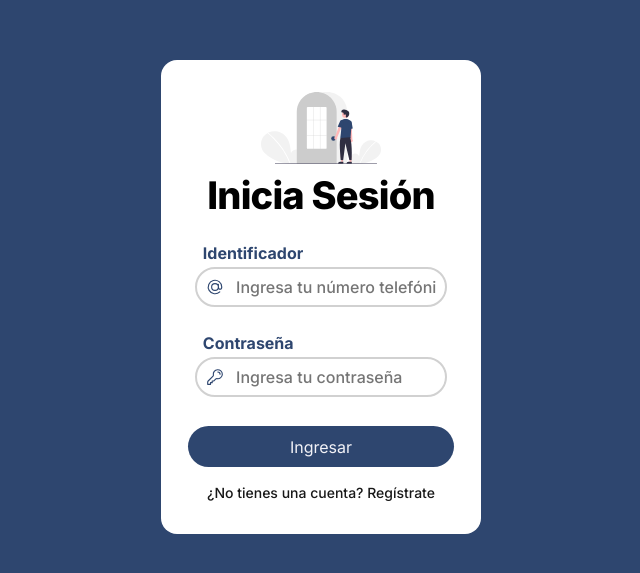
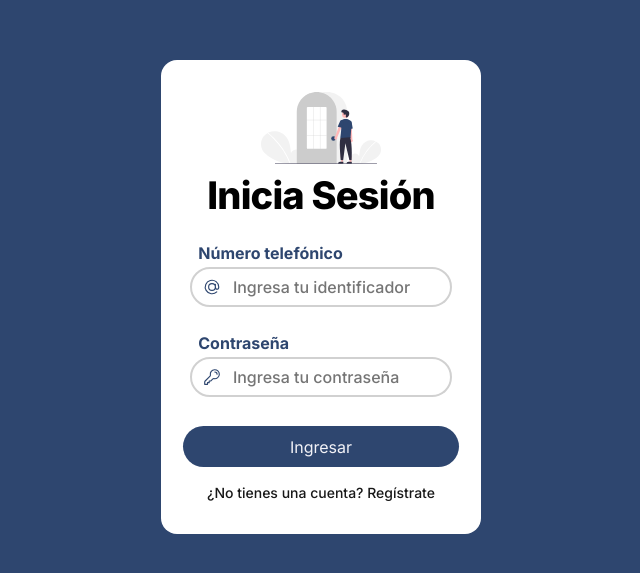
Before and after one commit to ValenciaArcega/hasi, a React (Vite) app: page / in a window 1280 px wide. Shown: the part 103-676 px from the top of the page, without its empty margins (319-959 px from the left). Built offline with nearby package versions, Linux system fonts and the light colour scheme.

Commit message:
fixes and features: message well register was added with state control and timer showing, also some view and style fixes

```diff
--- a/index.html
+++ b/index.html
@@ -3,7 +3,7 @@
 
 <head>
   <meta charset="UTF-8" />
-  <meta name="viewport" content="width=device-width, initial-scale=1.0" />
+  <meta name="viewport" content="width=device-width, initial-scale=1.0, maximum-scale=1" />
   <title>Hasi - Escuchalos</title>
 </head>
 
--- a/src/App.css
+++ b/src/App.css
@@ -76,7 +76,7 @@ input[type="checkbox"] {
 
 .login {
   width: 20rem;
-  padding: 2rem 1.7rem;
+  padding: 2rem 1.4rem;
   border-radius: 16px;
   display: flex;
   flex-direction: column;
@@ -386,10 +386,11 @@ input[type="checkbox"] {
 }
 
 .message__done-register {
+  animation: backwards 5s;
   height: 2rem;
   width: 16rem;
   border-radius: 12px;
-  gap: 8px;
+  gap: 6px;
   display: flex;
   align-items: center;
   justify-content: center;
--- a/src/components/Login.jsx
+++ b/src/components/Login.jsx
@@ -1,4 +1,5 @@
 import { useState } from "react";
+
 import SignIn from "./containers/SignIn";
 import SignUp from "./containers/SignUp";
 import MsgDoneRegister from "./messages/msg-done";
@@ -6,14 +7,18 @@ import MsgDoneRegister from "./messages/msg-done";
 const Login = () => {
 
   const [isRegistering, setIsRegistering] = useState(false);
+  const [gotRegister, setGotRegister] = useState(false);
 
   if (!isRegistering) {
     return (
-      <SignIn isRegistering={isRegistering} setIsRegistering={setIsRegistering} />
+      <>
+        {gotRegister ? <MsgDoneRegister /> : false}
+        <SignIn isRegistering={isRegistering} setIsRegistering={setIsRegistering} />
+      </>
     );
   } else {
     return (
-      <SignUp isRegistering={isRegistering} setIsRegistering={setIsRegistering} />
+      <SignUp isRegistering={isRegistering} setIsRegistering={setIsRegistering} gotRegister={gotRegister} setGotRegister={setGotRegister} />
     );
   }
 };
--- a/src/components/containers/SignIn.jsx
+++ b/src/components/containers/SignIn.jsx
@@ -11,11 +11,11 @@ const SignIn = ({ isRegistering, setIsRegistering }) => {
         <h1 className="login-title-h1">Inicia Sesión</h1>
 
         <form className="wrapper-field">
-          <p>Identificador</p>
+          <p>Número telefónico</p>
           <div className="field-id">
             <IconMail />
             <input onBlur={blurFieldID} onFocus={focusFieldID} autoComplete="off" className="input-login-id" type="email" name="field ID"
-              placeholder="Ingresa tu número telefónico" />
+              placeholder="Ingresa tu identificador" />
           </div>
           <p>Contraseña</p>
           <div className="field-password">
--- a/src/components/containers/SignUp.jsx
+++ b/src/components/containers/SignUp.jsx
@@ -2,7 +2,7 @@ import { IconBack, IconText, IconShow, IconHide, IconHideConfirm, IconShowConfir
 import { inputNameKeyUp, inputNameFocusIn, inputNameBlur, inputNumberFocusIn, inputNumberBlur, inputNumberKeyUp, inputPassFocusIn, inputPassBlur, showPassRegister, inputConfirmPassFocusIn, inputConfirmPassBlur, inputConfirmPassKeyUp, showConfirmRegister } from "../functions/inputRegister";
 import reviewRegister from "../functions/buttonRegister";
 
-const SignUp = ({ isRegistering, setIsRegistering }) => {
+const SignUp = ({ isRegistering, setIsRegistering, gotRegister, setGotRegister }) => {
 
   return (
     <section className="container-registerUser">
@@ -63,6 +63,10 @@ const SignUp = ({ isRegistering, setIsRegistering }) => {
           <button onClick={() => {
             if (reviewRegister()) {
               setIsRegistering(!isRegistering);
+              setGotRegister(gotRegister = true);
+              setTimeout(() => {
+                setGotRegister(gotRegister = false);
+              }, 3000);
             }
           }} className="btn-registerUser" type="button" name="button to Register">Registrarme Ahora</button>
         </form>
--- a/src/components/messages/msg-done.jsx
+++ b/src/components/messages/msg-done.jsx
@@ -2,7 +2,7 @@ import IconCheckDone from "../icons/svg-msgs";
 
 const MsgDoneRegister = () => {
   return (
-    <div className="message__done-register hidden">
+    <div className="message__done-register">
       <IconCheckDone />
       <p className="message__done-register-p">Usuario registrado con exito</p>
     </div>
```
